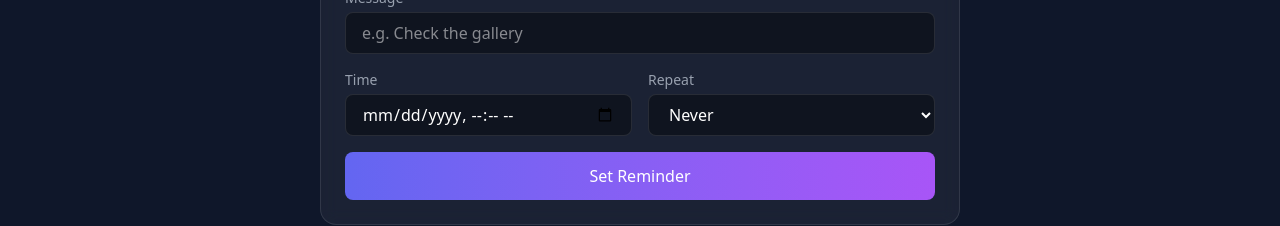
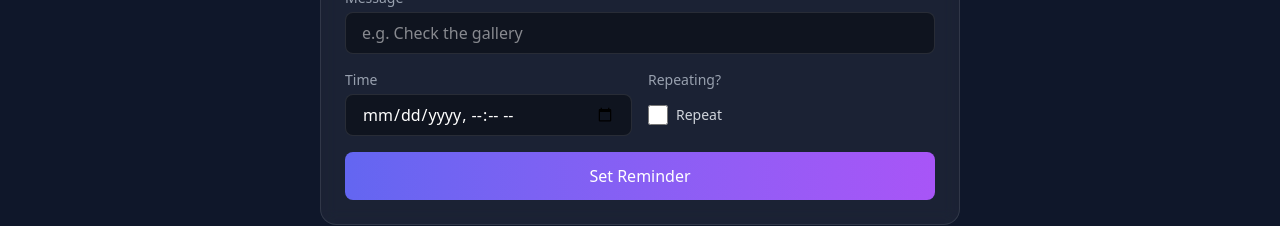
Before and after one commit to Terry-Development/SliderApp, a Next.js app in the folder frontend/: page /reminders in a window 1280 px wide. Shown: the part 245-471 px from the top of the page. Built offline with nearby package versions, Linux system fonts and the light colour scheme; no server answers.

Commit message:
Frontend: Flex Repeat Interval UI

```diff
--- a/frontend/src/pages/reminders.js
+++ b/frontend/src/pages/reminders.js
@@ -10,7 +10,9 @@ export default function Reminders() {
     const [reminders, setReminders] = useState([]);
     const [message, setMessage] = useState('');
     const [datetime, setDatetime] = useState('');
-    const [repeatInterval, setRepeatInterval] = useState('0'); // '0' = None
+    const [repeatValue, setRepeatValue] = useState('');
+    const [repeatUnit, setRepeatUnit] = useState('1'); // 1=min, 60=hour, 1440=day
+    const [isRepeating, setIsRepeating] = useState(false);
     const [permission, setPermission] = useState('default');
     const [loading, setLoading] = useState(false);
 
@@ -128,6 +130,10 @@ export default function Reminders() {
         e.preventDefault();
         setLoading(true);
 
+        const calculatedInterval = isRepeating && repeatValue
+            ? parseInt(repeatValue) * parseInt(repeatUnit)
+            : 0;
+
         try {
             const res = await fetch(`${API_URL}/reminders`, {
                 method: 'POST',
@@ -135,14 +141,15 @@ export default function Reminders() {
                 body: JSON.stringify({
                     message,
                     time: new Date(datetime).toISOString(),
-                    repeatInterval: parseInt(repeatInterval)
+                    repeatInterval: calculatedInterval
                 })
             });
 
             if (res.ok) {
                 setMessage('');
                 setDatetime('');
-                setRepeatInterval('0');
+                setRepeatValue('');
+                setIsRepeating(false);
                 fetchReminders();
                 alert('Reminder set');
             } else {
@@ -179,6 +186,14 @@ export default function Reminders() {
         } catch (err) {
             console.error(err);
         }
+    };
+
+    // Helper to format interval for display
+    const formatInterval = (mins) => {
+        if (!mins) return '';
+        if (mins % 1440 === 0) return `Every ${mins / 1440} Day(s)`;
+        if (mins % 60 === 0) return `Every ${mins / 60} Hour(s)`;
+        return `Every ${mins} Minute(s)`;
     };
 
     return (
@@ -230,20 +245,46 @@ export default function Reminders() {
                                 />
                             </div>
                             <div>
-                                <label className="block text-sm text-gray-400 mb-1">Repeat</label>
-                                <select
-                                    value={repeatInterval}
-                                    onChange={(e) => setRepeatInterval(e.target.value)}
-                                    className="w-full bg-black/40 border border-white/10 rounded-lg px-4 py-2 focus:outline-none focus:border-primary transition-colors text-white"
-                                >
-                                    <option value="0">Never</option>
-                                    <option value="15">Every 15 mins</option>
-                                    <option value="30">Every 30 mins</option>
-                                    <option value="60">Every hour</option>
-                                    <option value="1440">Daily</option>
-                                </select>
+                                <label className="block text-sm text-gray-400 mb-1">Repeating?</label>
+                                <div className="flex items-center gap-2 h-[42px]">
+                                    <input
+                                        type="checkbox"
+                                        checked={isRepeating}
+                                        onChange={(e) => setIsRepeating(e.target.checked)}
+                                        className="w-5 h-5 rounded border-gray-600 bg-black/40 text-blue-500 focus:ring-blue-500"
+                                    />
+                                    <span className="text-sm text-gray-300">Repeat</span>
+                                </div>
                             </div>
                         </div>
+
+                        {/* Custom Repeating Input */}
+                        {isRepeating && (
+                            <div className="bg-white/5 p-4 rounded-lg border border-white/10 animate-fade-in-down">
+                                <label className="block text-sm text-gray-400 mb-2">Repeat Interval</label>
+                                <div className="flex gap-2">
+                                    <input
+                                        type="number"
+                                        min="1"
+                                        value={repeatValue}
+                                        onChange={(e) => setRepeatValue(e.target.value)}
+                                        className="flex-1 bg-black/40 border border-white/10 rounded-lg px-4 py-2 focus:outline-none focus:border-primary transition-colors"
+                                        placeholder="e.g. 30"
+                                        required={isRepeating}
+                                    />
+                                    <select
+                                        value={repeatUnit}
+                                        onChange={(e) => setRepeatUnit(e.target.value)}
+                                        className="bg-black/40 border border-white/10 rounded-lg px-4 py-2 focus:outline-none focus:border-primary transition-colors text-white"
+                                    >
+                                        <option value="1">Minutes</option>
+                                        <option value="60">Hours</option>
+                                        <option value="1440">Days</option>
+                                    </select>
+                                </div>
+                            </div>
+                        )}
+
                         <button
                             type="submit"
                             disabled={loading}
@@ -266,7 +307,7 @@ export default function Reminders() {
                                         <p className={`font-medium text-lg ${reminder.isActive !== false ? 'text-white' : 'text-gray-500 line-through'}`}>{reminder.message}</p>
                                         {reminder.repeatInterval > 0 && (
                                             <span className="text-xs bg-blue-500/20 text-blue-400 px-2 py-0.5 rounded-full border border-blue-500/30">
-                                                Every {reminder.repeatInterval}m
+                                                {formatInterval(reminder.repeatInterval)}
                                             </span>
                                         )}
                                     </div>
```
